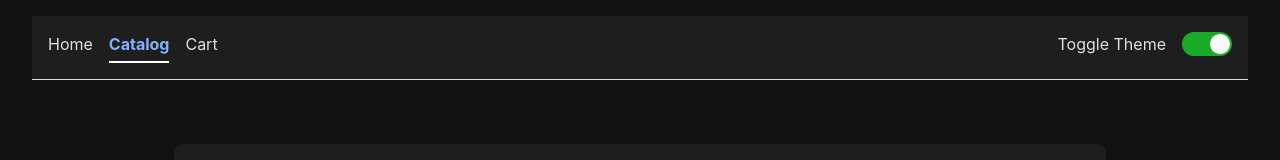
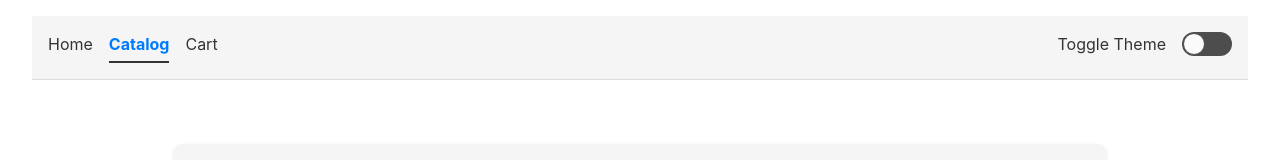
Before and after one commit to deeprecession/shop-app, a React (Vite) app: page /#/catalog in a window 1280 px wide. Shown: the top 160 px of the page. Built offline with nearby package versions, Linux system fonts and the light colour scheme; no server answers.

Commit message:
feat: create DarkThemeContext

```diff
--- a/src/components/NavBar/DarkModeToggle.tsx
+++ b/src/components/NavBar/DarkModeToggle.tsx
@@ -1,35 +1,18 @@
-import { useEffect, useState } from "react";
 import Toggle from "react-toggle";
 import "react-toggle/style.css";
 import style from "./DarkModeToggle.module.css";
-import { useMediaQuery } from "react-responsive";
+import { useThemeContext } from "../../contexts/ThemeContext";
 
 export const DarkModeToggle = () => {
-  const [isDark, setIsDark] = useState(true);
-
-  useMediaQuery(
-    {
-      query: "(prefers-color-scheme: dark)",
-    },
-    undefined,
-    (isSystemDark) => setIsDark(isSystemDark),
-  );
-
-  useEffect(() => {
-    if (isDark) {
-      document.body.classList.add("dark");
-    } else {
-      document.body.classList.remove("dark");
-    }
-  }, [isDark]);
+  const { isDarkTheme, setTheme } = useThemeContext();
 
   return (
     <div className={style.themeToggleWrapper}>
       <label htmlFor="theme-toggle"> Toggle Theme</label>
       <Toggle
         id="theme-toggle"
-        checked={isDark}
-        onChange={({ target }) => setIsDark(target.checked)}
+        checked={isDarkTheme}
+        onChange={({ target }) => setTheme(target.checked)}
         icons={{ checked: "", unchecked: "" }}
         aria-label="Dark mode toggle"
       />
--- /dev/null
+++ b/src/contexts/ThemeContext.tsx
@@ -0,0 +1,48 @@
+import { createContext, useContext, useEffect, useState } from "react";
+import { useMediaQuery } from "react-responsive";
+
+type ThemeContextType = {
+  isDarkTheme: boolean;
+  setTheme: (theme: boolean) => void;
+};
+
+const ThemeContext = createContext<ThemeContextType>({
+  isDarkTheme: false,
+  setTheme: () => {},
+});
+
+type ThemeProviderProps = {
+  children: React.ReactNode;
+};
+
+export const ThemeProvider = ({ children }: ThemeProviderProps) => {
+  const [isDarkTheme, setIsDarkTheme] = useState(false);
+
+  useMediaQuery(
+    {
+      query: "(prefers-color-scheme: dark)",
+    },
+    undefined,
+    (isSystemDark) => setIsDarkTheme(isSystemDark),
+  );
+
+  const setTheme = (isDark: boolean) => {
+    setIsDarkTheme(isDark);
+  };
+
+  useEffect(() => {
+    if (isDarkTheme) {
+      document.body.classList.add("dark");
+    } else {
+      document.body.classList.remove("dark");
+    }
+  }, [isDarkTheme]);
+
+  return (
+    <ThemeContext.Provider value={{ isDarkTheme, setTheme }}>
+      {children}
+    </ThemeContext.Provider>
+  );
+};
+
+export const useThemeContext = () => useContext(ThemeContext);
--- a/src/main.tsx
+++ b/src/main.tsx
@@ -9,12 +9,15 @@ import { Provider } from "react-redux";
 import { store } from "./store";
 import { ToastContainer } from "react-toastify";
 import "react-toastify/dist/ReactToastify.css";
+import { ThemeProvider } from "./contexts/ThemeContext";
 
 createRoot(document.getElementById("root")!).render(
   <StrictMode>
-    <Provider store={store}>
-      <RouterProvider router={router} />
-    </Provider>
-    <ToastContainer />
+    <ThemeProvider>
+      <Provider store={store}>
+        <RouterProvider router={router} />
+      </Provider>
+      <ToastContainer />
+    </ThemeProvider>
   </StrictMode>,
 );
```
